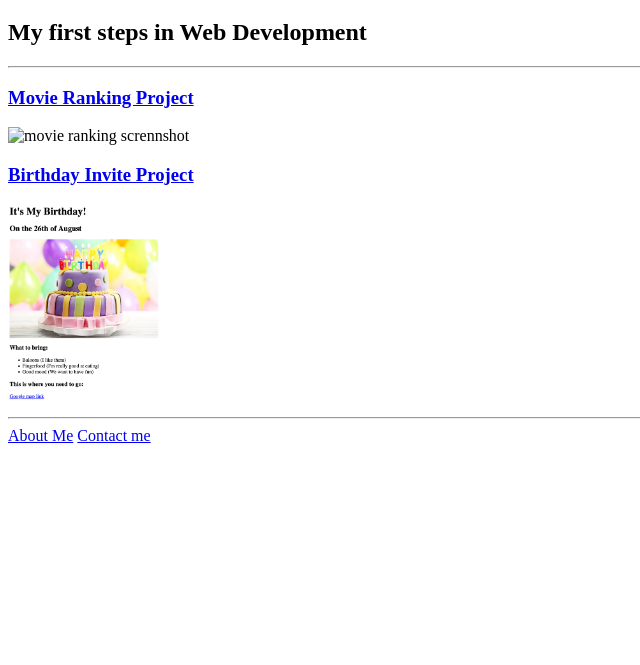
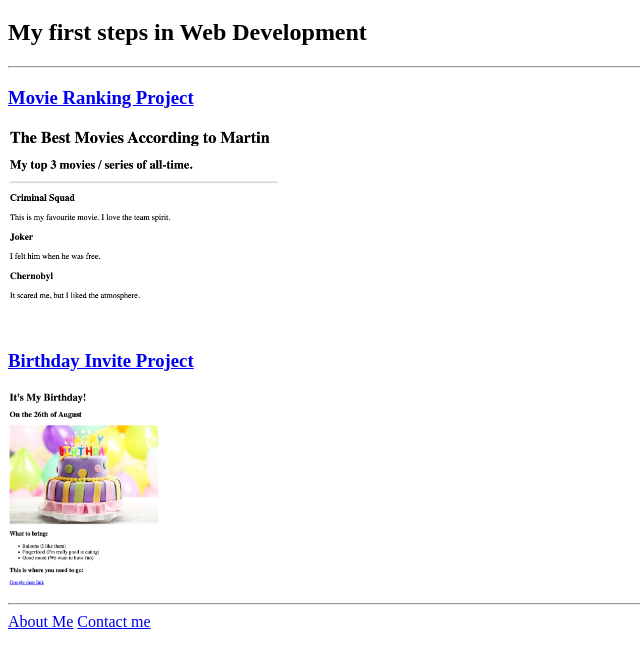
Before and after one commit to MSalwik/html-portfolio, a plain HTML site: page index.html in a window 1280 px wide. Shown: the part 61-726 px from the top of the page, without its empty margins (0-640 px from the left). Drawn offline with Linux system fonts and the light colour scheme.

Commit message:
Update index.html

```diff
--- a/index.html
+++ b/index.html
@@ -12,7 +12,7 @@
    <hr>
    <h3><a href="./public/movie-ranking.html">Movie Ranking Project</a></h3>
 
-   <img src="./assets/images/movie-ranking.png1.png" height="200" alt="movie ranking scrennshot"/>
+   <img src="./assets/images/movie-ranking.png" height="200" alt="movie ranking scrennshot"/>
 
    <h3><a href="./public/birthday-invite.html">Birthday Invite Project</a></h3>
 
```
